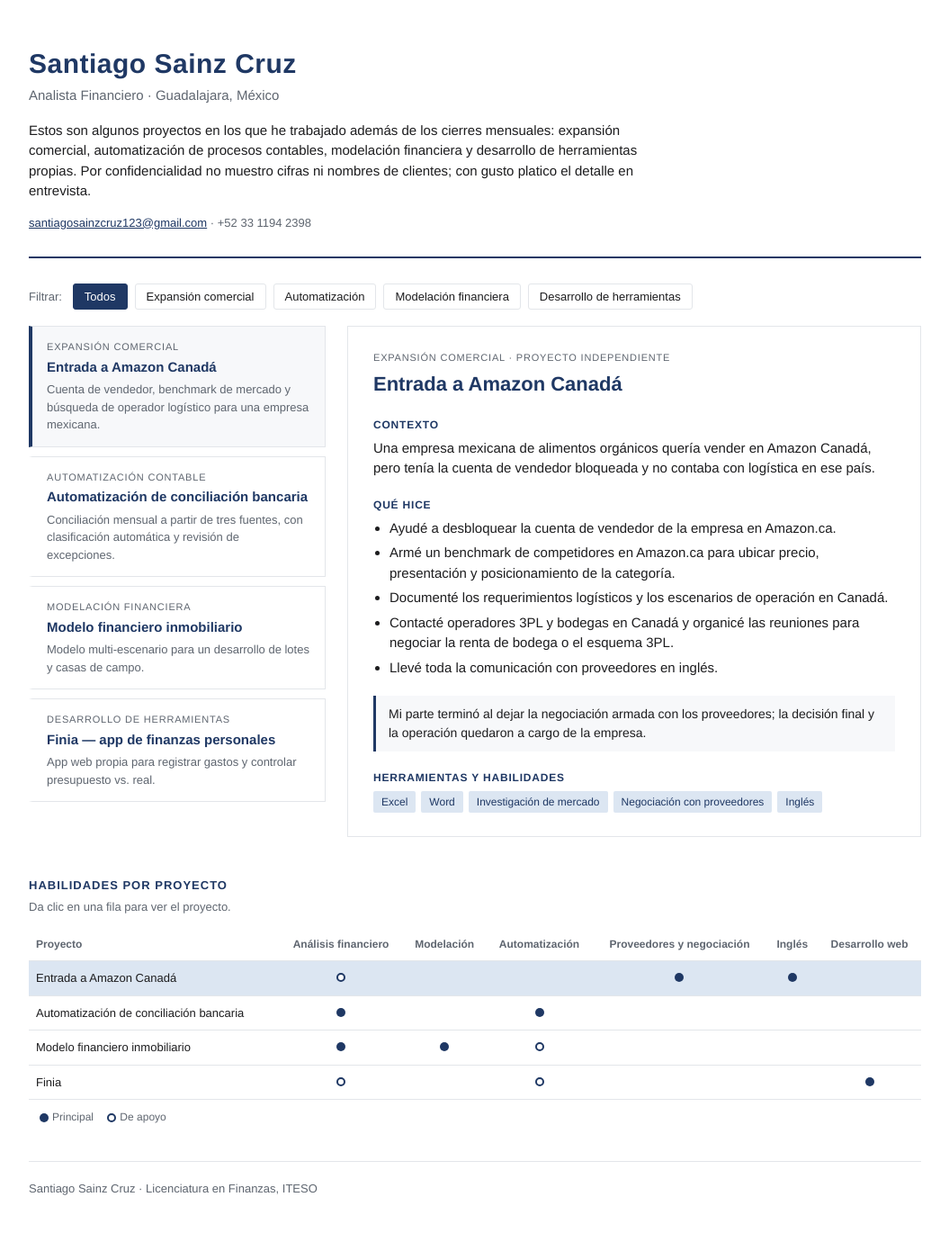
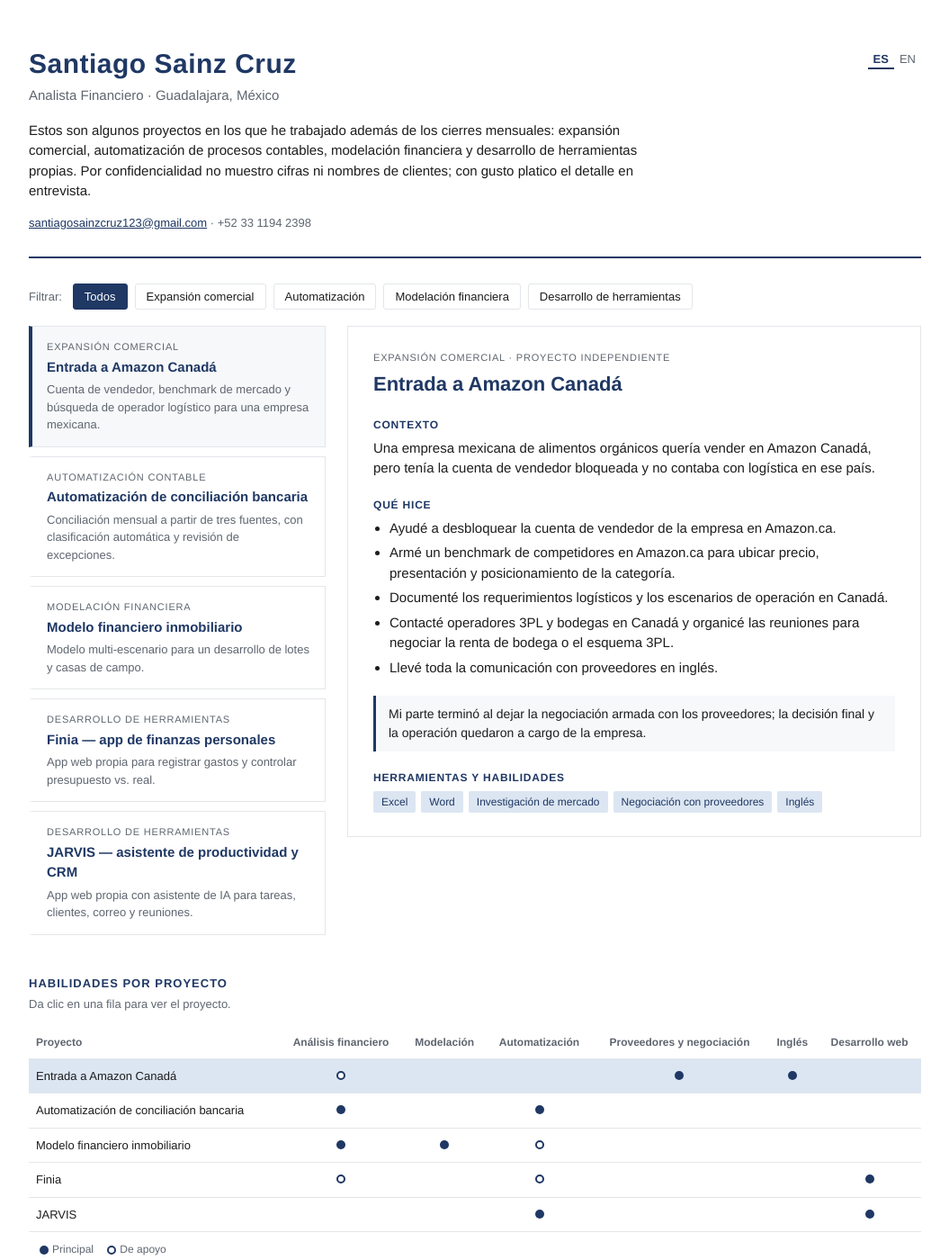
Before and after one commit to santiagosainzcruz123-ai/portafolio, a plain HTML site: page index.html in a window 1280 px wide. Shown: the top 1400 px of the page at 90% size, without its empty margins (112-1167 px from the left). Before the commit the page ends 1371 px from the top, so only its background shows below. Drawn offline with Linux system fonts and the light colour scheme.

Commit message:
Add files via upload

```diff
--- a/index.html
+++ b/index.html
@@ -14,6 +14,9 @@
   body{font-family:"Helvetica Neue",Arial,"Liberation Sans",sans-serif;color:var(--ink);background:var(--bg);line-height:1.5;font-size:15px}
   .wrap{max-width:1040px;margin:0 auto;padding:0 24px}
   header{padding:48px 0 28px;border-bottom:2px solid var(--navy)}
+  .lang{float:right;font-size:13px;margin-top:8px}
+  .lang a{color:var(--muted);text-decoration:none;padding:2px 6px}
+  .lang a.on{color:var(--navy);font-weight:600;border-bottom:2px solid var(--navy)}
   header h1{font-size:30px;letter-spacing:.5px;color:var(--navy)}
   header .role{color:var(--muted);margin-top:2px}
   header .intro{margin-top:16px;max-width:680px}
@@ -75,6 +78,7 @@
 <body>
 <div class="wrap">
   <header>
+    <div class="lang"><a class="on" href="/">ES</a><a href="/en">EN</a></div>
     <h1>Santiago Sainz Cruz</h1>
     <div class="role">Analista Financiero · Guadalajara, México</div>
     <p class="intro">Estos son algunos proyectos en los que he trabajado además de los cierres mensuales: expansión comercial, automatización de procesos contables, modelación financiera y desarrollo de herramientas propias. Por confidencialidad no muestro cifras ni nombres de clientes; con gusto platico el detalle en entrevista.</p>
@@ -164,6 +168,21 @@ const projects = [
     scope:"Proyecto personal; con gusto muestro una demo en entrevista.",
     tools:["JavaScript","Supabase (PostgreSQL)","Vercel","Presupuesto vs. real"]
   }
+  ,{
+    id:"jarvis", cat:"desarrollo", catLabel:"Desarrollo de herramientas · Proyecto personal",
+    title:"JARVIS — asistente de productividad y CRM",
+    short:"App web propia con asistente de IA para tareas, clientes, correo y reuniones.",
+    context:"Necesitaba una sola herramienta para dar seguimiento a pendientes, entregables y contactos de varios clientes, en lugar de listas sueltas.",
+    did:[
+      "Diseñé una app web con registro de tareas semanales y una base de contactos tipo CRM.",
+      "Integré un asistente de IA que crea tareas por dictado, también desde un atajo de Siri en el iPhone.",
+      "Conecté Gmail y Google Calendar: sugiere tareas a partir de correos, redacta borradores de respuesta y agenda reuniones.",
+      "Recordatorio de correos sin atender y resumen de pendientes que el asistente lee en voz alta.",
+      "Vista 360 por cliente con sus tareas, correos y reuniones."
+    ],
+    scope:"Proyecto personal de costo cero, construido con apoyo de herramientas de IA para programar. Con gusto muestro una demo en entrevista.",
+    tools:["JavaScript","Supabase","Vercel","IA (Groq)","Gmail y Google Calendar"]
+  }
 ];
 
 const skills = ["Análisis financiero","Modelación","Automatización","Proveedores y negociación","Inglés","Desarrollo web"];
@@ -172,7 +191,8 @@ const map = {
   amazon:       [1,0,0,2,2,0],
   conciliacion: [2,0,2,0,0,0],
   inmobiliario: [2,2,1,0,0,0],
-  finia:        [1,0,1,0,0,2]
+  finia:        [1,0,1,0,0,2],
+  jarvis:       [0,0,2,0,0,2]
 };
 
 const list = document.getElementById("list");
```
